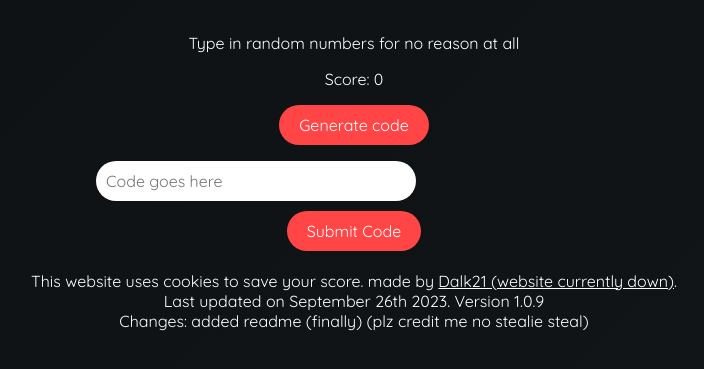
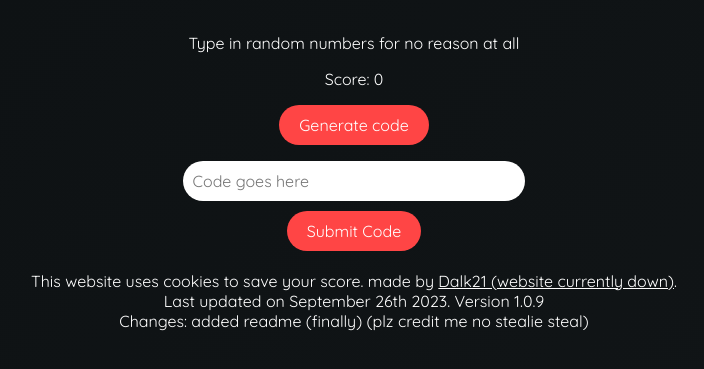
Before and after one commit to test-240123/cool-game, a plain HTML site: page index.html in a window 1280 px wide. Both pictures are taken after a click on the button "Start Cool Game". Shown: the part 271-640 px from the top of the page, without its empty margins (286-990 px from the left). Drawn offline with Linux system fonts and the light colour scheme.

Commit message:
Update index.html

```diff
--- a/index.html
+++ b/index.html
@@ -38,16 +38,12 @@
     }
 
     label, input {
-      display: block;
       margin-bottom: 10px;
-      width: 100%;
-      max-width: 300px;
+      width: 50%;
       padding: 10px;
       border: none;
-      margin-left: 65px;
       border-radius: 20px;
       font-size: 16px;
-      align-self:center;
       font-family: 'Quicksand';
     }
 
@@ -127,7 +123,7 @@
     <p id="score">Score: 0</p>
     <button type="button" onclick="getCode()">Generate code</button>
     <p id="code"></p>
-    <input type="text" id="inputcode" style="align-self:center;" placeholder="Code goes here">
+    <input type="text" id="inputcode" style="align-self:center;" placeholder="Code goes here"><br>
     <button type="button" onclick="submitCode()">Submit Code</button><br><br>
     <footer>This website uses cookies to save your score. made by <a href="https://dalk.lol/">Dalk21 (website currently down)</a>.<br> Last updated on September 26th 2023. Version 1.0.9<br>Changes: added readme (finally) (plz credit me no stealie steal)</footer>`
     }
```
